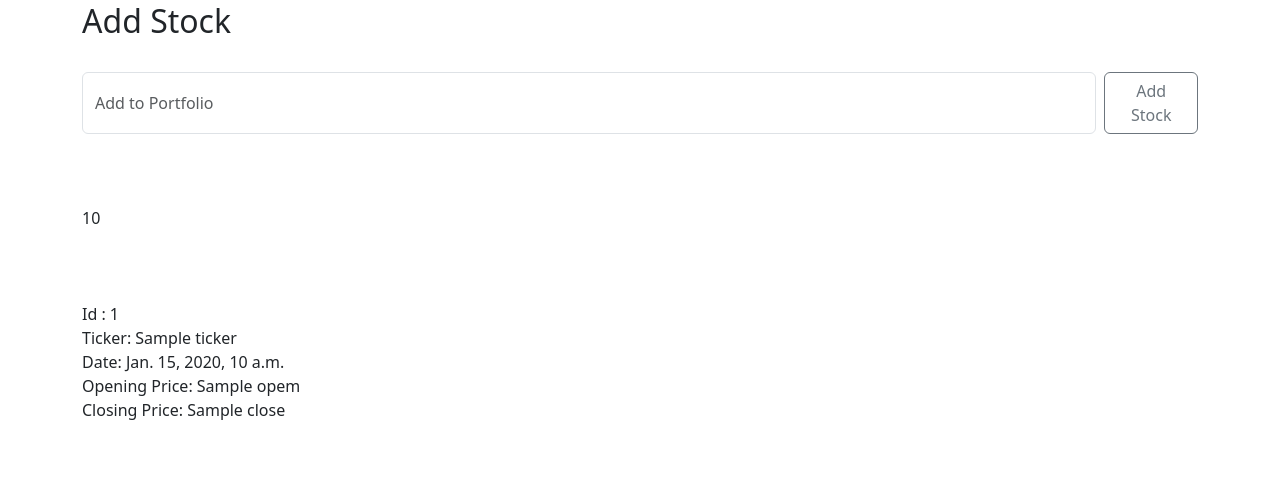
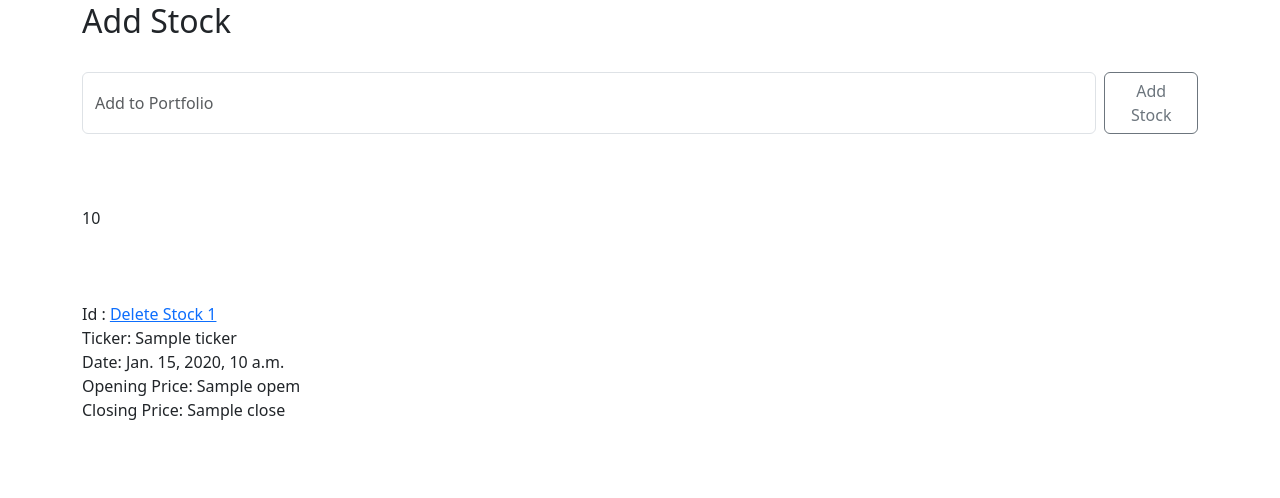
Before and after one commit to FrancisChung/udemy-django-stock, a Django app: template quotes/templates/add_stock.html in a window 1280 px wide. Shown: the part 102-600 px from the top of the page. Run offline with Django 5.2, Linux system fonts and the light colour scheme; the template is opened without the code that fills it: most values are stand-ins (such as "Sample title", 1, 10 or a date in 2020).

Commit message:
Adding delete stock link

```diff
--- a/quotes/templates/add_stock.html
+++ b/quotes/templates/add_stock.html
@@ -33,7 +33,7 @@
             <br />
             <br />
             {% for item in db %}
-                Id : {{ item.id }} <br />
+                Id : <a href="{% url 'delete' item.id %}">Delete Stock {{ item.id }}</a><br />
                 Ticker: {{ item.ticker }}<br/>
                 Date: {{item.date}}<br />
                 Opening Price: {{ item.opem }}<br />
```
